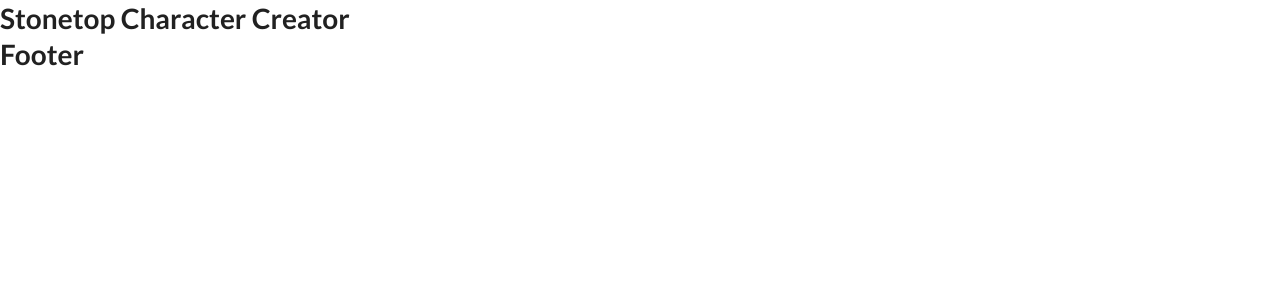
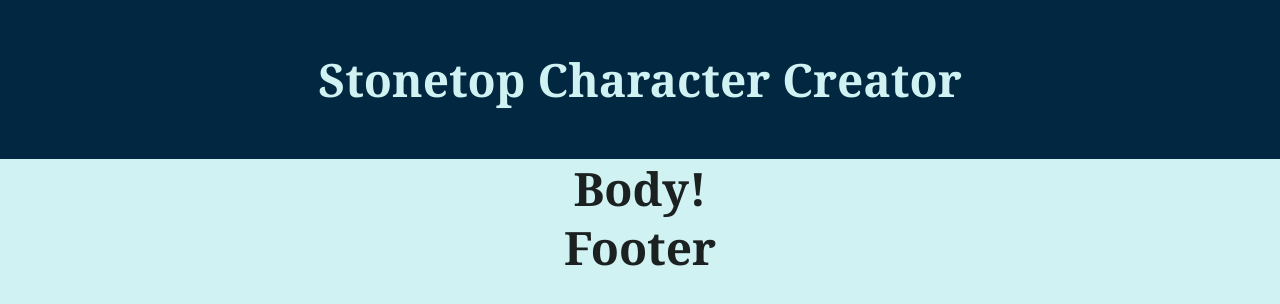
Before and after one commit to ryanascherr/stonetop-beyond, a React (Create React App) app: page / in a window 1280 px wide. Shown: the top 304 px of the page. Built offline with nearby package versions, Linux system fonts and the light colour scheme.

Commit message:
Added Header, Footer, and Homepage. Styled Header.

```diff
--- a/src/components/Footer.js
+++ b/src/components/Footer.js
@@ -3,7 +3,7 @@
 function Footer() {
 
     return (
-        <header className="header">
+        <header className="">
             <h1>Footer</h1>
         </header>
     )
--- a/src/components/Homepage.js
+++ b/src/components/Homepage.js
@@ -0,0 +1,12 @@
+import React from 'react';
+
+function Homepage() {
+
+    return (
+        <header className="">
+            <h1>Body!</h1>
+        </header>
+    )
+}
+
+export default Homepage;
--- a/src/components/StonetopContainer.js
+++ b/src/components/StonetopContainer.js
@@ -11,6 +11,7 @@
   return (
     <div>
         <Header />
+        <Homepage />
         <Footer />
     </div>
   );
--- a/src/style.css
+++ b/src/style.css
@@ -0,0 +1,39 @@
+:root {
+    --darkest-blue: #012840;
+    --kinda-dark-blue: #175973;
+    --blue: #2999A6;
+    --light-blue: #7ED9D9;
+    --off-white: #D0F2F2;
+}
+
+* {
+    padding: 0;
+    margin: 0;
+    box-sizing: border-box;
+}
+
+h1, h2, h3, h4, h5, h6, p {
+    margin: 0;
+}
+
+h1, h2, h3, h4, h5, h6 {
+    text-align: center;
+}
+
+h1 {
+    font-size: 46px;
+}
+
+h1 {
+    font-family: Georgia, 'Times New Roman', Times, serif;
+}
+
+body {
+    background-color: var(--off-white);
+}
+
+.header {
+    background-color: var(--darkest-blue);
+    color: var(--off-white);
+    padding: 50px 0;
+}
```
